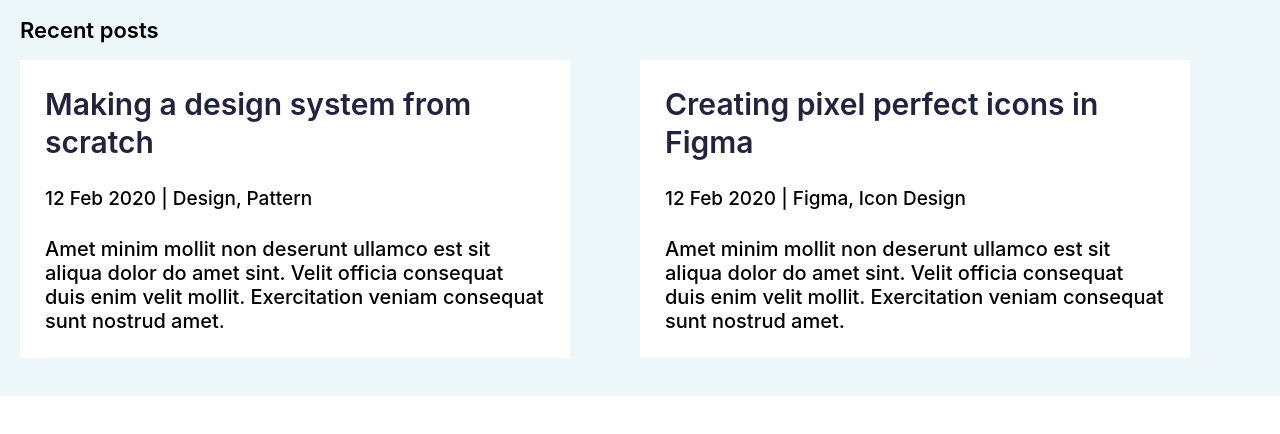
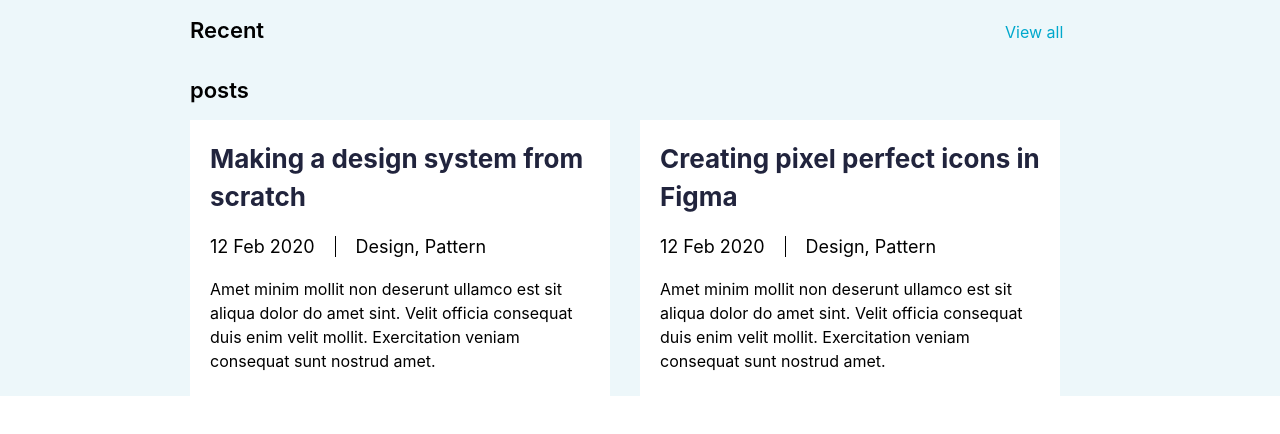
Before and after one commit to BrownEdgar/react-creative, a React (Create React App) app: page / in a window 1280 px wide. Shown: the top 434 px of the page. Built offline with nearby package versions, Linux system fonts and the light colour scheme.

Commit message:
HomePage Taron

```diff
--- a/src/react-project/App.js
+++ b/src/HomePage/App.js
@@ -4,18 +4,26 @@ import { useState } from "react";
 import "./App.scss";
 
 export default function App() {
-  const [info, setInfo] = useState(data);
+  const [info] = useState(data);
 
   return (
     <div className="App">
       <div className="container">
-        <h3>Recent posts</h3>
+        <div className="headers">
+          <h3>Recent posts</h3>
+          <a href="!#">
+            <p>View all</p>
+          </a>
+        </div>
         <div className="wrapper">
           {info.map((elem) => {
             return (
               <div className="wrap">
                 <h1>{elem.header}</h1>
-                <h4>{elem.data}</h4>
+                <ul>
+                  <li>{elem.data}</li>
+                  <li className="name">{elem.name}</li>
+                </ul>
                 <p>{elem.title}</p>
               </div>
             );
--- /dev/null
+++ b/src/HomePage/App.scss
@@ -0,0 +1,79 @@
+* {
+  margin: 0;
+  padding: 0;
+  box-sizing: border-box;
+}
+
+.App {
+  background-color: #edf7fa;
+  width: 100%;
+  height: 396px;
+  .container {
+    max-width: 900px;
+    margin: 0 auto;
+    .headers {
+      display: flex;
+      justify-content: space-between;
+      h3 {
+        width: 129px;
+        font-size: 22px;
+        font-weight: 600;
+        line-height: 60px;
+      }
+      a {
+        text-decoration: none;
+      }
+      p {
+        width: 85px;
+        margin-top: 20px;
+        font-size: 16px;
+        font-weight: 400;
+        line-height: 24px;
+        color: #00a8cc;
+      }
+    }
+    .wrapper {
+      display: grid;
+      grid-template-columns: 1fr 1fr;
+      .wrap {
+        width: 420px;
+        height: 298px;
+        background-color: #ffffff;
+        ul {
+          display: flex;
+          list-style: none;
+          padding: 0;
+          margin: 20px;
+        }
+        li {
+          display: flex;
+          align-items: center;
+          margin-right: 20px;
+          font-weight: 400;
+          font-size: 18px;
+        }
+        li:not(:last-child)::after {
+          content: "";
+          display: block;
+          width: 1px;
+          height: 21px;
+          background-color: #000;
+          margin-left: 20px;
+        }
+      }
+      .wrap > h1 {
+        font-weight: 700;
+        font-size: 26px;
+        line-height: 38px;
+        color: #21243d;
+        margin: 20px;
+      }
+      .wrap > p {
+        font-weight: 400;
+        font-size: 16px;
+        line-height: 24px;
+        margin: 20px;
+      }
+    }
+  }
+}
--- a/src/react-project/data.json
+++ b/src/HomePage/data.json
@@ -2,13 +2,15 @@
     {
         "id": 1,
         "header": "Making a design system from scratch",
-        "data": "12 Feb 2020 | Design, Pattern",
+        "data": "12 Feb 2020 ",
+        "name": "Design, Pattern",
         "title": "Amet minim mollit non deserunt ullamco est sit aliqua dolor do amet sint. Velit officia consequat duis enim velit mollit. Exercitation veniam consequat sunt nostrud amet."
     },
     {
         "id": 2,
         "header": "Creating pixel perfect icons in Figma",
-        "data": "12 Feb 2020 | Figma, Icon Design",
+        "data": "12 Feb 2020",
+        "name": "Design, Pattern",
         "title": "Amet minim mollit non deserunt ullamco est sit aliqua dolor do amet sint. Velit officia consequat duis enim velit mollit. Exercitation veniam consequat sunt nostrud amet."
     }
 ]
--- a/src/index.js
+++ b/src/index.js
@@ -4,7 +4,7 @@ import { BrowserRouter as Router } from "react-router-dom";
 
 import "./index.css";
 
-import App from "./react-project/App";
+import App from "./HomePage/App";
 
 const root = ReactDOM.createRoot(document.getElementById("root"));
 
--- a/src/react-project/App.scss
+++ /dev/null
@@ -1,52 +0,0 @@
-* {
-    margin: 0;
-    padding: 0;
-    box-sizing: border-box;
-  }
-
-  .App {
-    background-color: #edf7fa;
-    width: 100%;
-    height: 396px;
-    .container {
-      max-width: 1240px;
-      margin: 0 auto;
-      h3 {
-        font-style: normal;
-        font-size: 22px;
-        font-weight: 600;
-        line-height: 60px;
-      }
-      .wrapper {
-        display: grid;
-        grid-template-columns: 1fr 1fr;
-        .wrap {
-          background-color: #ffffff;
-          width: 550px;
-          height: 298px;
-        }
-        .wrap > h1 {
-          font-style: normal;
-          font-weight: 600;
-          font-size: 30px;
-          line-height: 38px;
-          color: #21243d;
-          margin: 25px;
-        }
-        .wrap > h4 {
-          font-style: normal;
-          font-weight: 500;
-          font-size: 19px;
-          line-height: 26px;
-          margin: 25px;
-        }
-        .wrap > p {
-          font-style: normal;
-          font-weight: 500;
-          font-size: 20px;
-          line-height: 24px;
-          margin: 25px;
-        }
-      }
-    }
-  }
```
